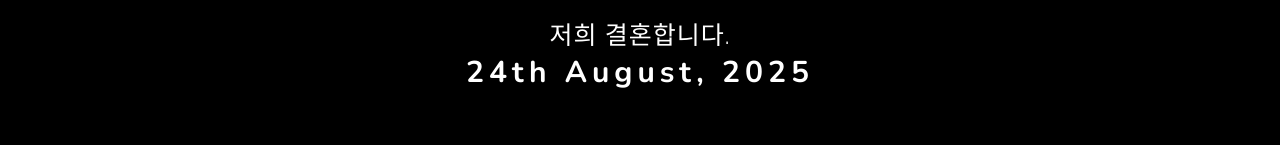
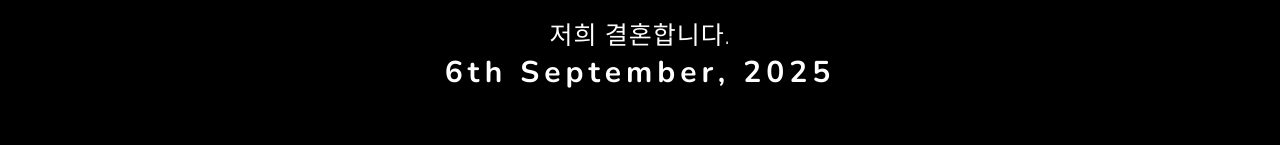
Before and after one commit to jisub0906/-invite-you-to-the-wedding, a plain HTML site: page index.html in a window 1280 px wide. Shown: the part 481-626 px from the top of the page. Drawn offline with nearby package versions, Linux system fonts and the light colour scheme; files whose address does not match are found by name; a web font is replaced by a local one.

Commit message:
Add files via upload

```diff
--- a/index.html
+++ b/index.html
@@ -2,7 +2,7 @@
 <html lang="ko">
     <head>
         <meta charset="utf-8">
-        <title>Wedding</title>
+        <title>이지섭과 문채영의 결혼식에 초대합니다.</title>
         <meta content="width=device-width, initial-scale=1.0" name="viewport">
         <meta content="" name="keywords">
         <meta content="" name="description">
@@ -51,7 +51,7 @@
                                             <h2>&</h2>
                                             <h1>문채영</h1>
                                             <p>저희 결혼합니다.</p>
-                                            <h4>24th August, 2025</h4>
+                                            <h4>6th September, 2025</h4>
 
                                         </div>
                                     </div>
@@ -65,7 +65,7 @@
                                             <h2>&</h2>
                                             <h1>문채영</h1>
                                             <p>저희 결혼합니다.</p>
-                                            <h4>24th August, 2025</h4>
+                                            <h4>6th September, 20255</h4>
 
                                         </div>
                                     </div>
```
